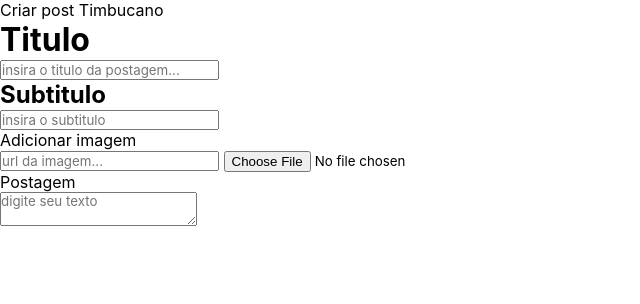
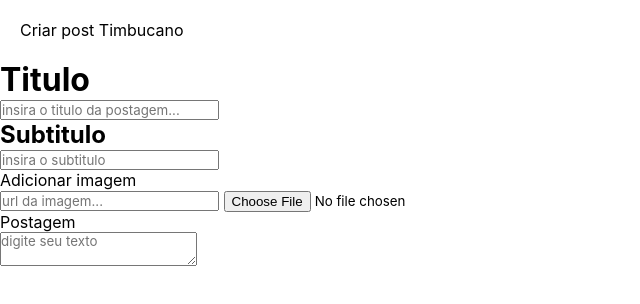
Before and after one commit to alemaolegrand/timbuca-blog, a plain HTML site: page criar-post.html in a window 1280 px wide. Shown: the whole page, without its empty margins (0-640 px from the left). Drawn offline with Linux system fonts and the light colour scheme.

Commit message:
last updates

```diff
--- a/criar-post.html
+++ b/criar-post.html
@@ -8,13 +8,13 @@
     <script src="script.js"></script>
     <link rel="stylesheet" href="styles.css">
 
-    <title>Criar novoo post</title>
+    <title>Criar novo post</title>
 
 </head>
 
 <body>
 
-    <div>
+    <div class="titulo-post">
         <p>Criar post Timbucano</p>
     </div>
 
--- a/styles.css
+++ b/styles.css
@@ -47,3 +47,8 @@ h1{
 
 
 }
+
+.titulo-post{
+    padding: 20px;
+
+}
```
